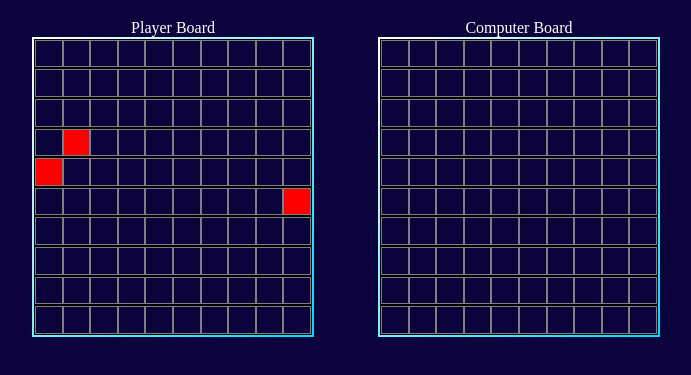
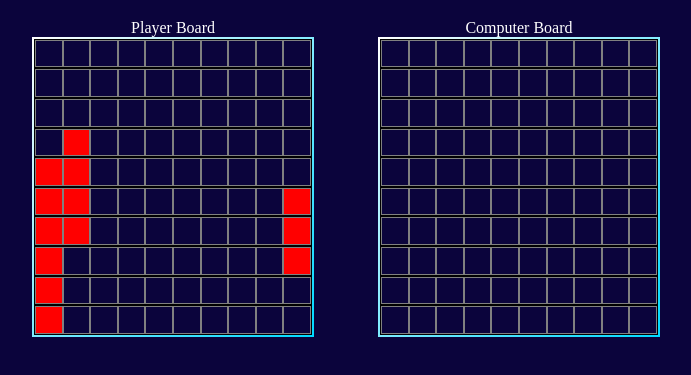
Before and after one commit to jwaddell10/Battleship, a website built with webpack: page src/index.html in a window 1280 px wide. Shown: the part 61-436 px from the top of the page, without its empty margins (294-985 px from the left). Built offline with nearby package versions, Linux system fonts and the light colour scheme; a web font is replaced by a local one.

Commit message:
renderships on board

```diff
--- a/src/dom.js
+++ b/src/dom.js
@@ -44,22 +44,32 @@ function renderPlayerShips() {
     shipsArray.forEach((ship) => {
         const x = ship.x;
         const y = ship.y;
+        const length = ship.length;
+        const orientation = ship.orientation;
 
+        for (let i = 0; i < length; i++) {
             const shipElement = document.createElement('div');
             shipElement.classList.add('ship');
-        shipElement.id = `ship${x}-${y}`;
-        console.log(shipElement, 'this is shipele');
+            shipElement.id = `ship-${x}-${y}-${i}`;
+            console.log(shipElement)
+            // Calculate the position based on orientation
+            if (orientation === 'horizontal') {
+                shipElement.style.gridColumn = `${y + i + 1} / span 1`;
+                shipElement.style.gridRow = `${x + 1}`;
+            } else if (orientation === 'vertical') {
+                shipElement.style.gridColumn = `${y + 1}`;
+                shipElement.style.gridRow = `${x + i + 1} / span 1`;
+            }
 
-        //put shipelement in proper cell
+            // Put shipElement in the proper cell
             const cell = document.getElementById(`cell-${x}-${y}`);
-        console.log(cell, 'this is cell');
-
             if (cell) {
                 cell.appendChild(shipElement);
             } else {
                 console.log(`Cell-${x}-${y} doesn't exist or is already filled`);
             }
-    })
+        }
+    });
 }
 
 export {
--- a/src/gameboard.js
+++ b/src/gameboard.js
@@ -22,8 +22,19 @@ class gameBoard {
 
     placeShips(ships) {
        ships.forEach((ship) => {
-        this.board[ship.x][ship.y] = ship;
-       })
+        const { x, y, orientation } = ship;
+
+            if (orientation === 'horizontal') {
+                for (let i = 0; i < ship.length; i++) {
+                    this.board[ship.x][ship.y + i] = ship;
+                }
+
+            } else if (orientation === 'vertical') {
+                for (let i = 0; i < ship.length; i++) {
+                    this.board[ship.x + i][ship.y] = ship;
+                }
+            }
+        })
     }
 
     receiveAttack(ships, x, y) {
--- a/src/ship.js
+++ b/src/ship.js
@@ -1,10 +1,11 @@
 class Ship {
-    constructor(length, numberOfHits, isSunk, x, y) {
+    constructor(length, numberOfHits, isSunk, x, y, orientation) {
         this.length = length;
         this.numberOfHits = numberOfHits;
         this.isSunk = isSunk;
         this.x = x;
         this.y = y;
+        this.orientation = orientation
     }
 
     shipWasHit() {
@@ -26,9 +27,9 @@ class Ship {
 }
 
 const shipsArray = []
-const ship1 = new Ship(4, 0, false, 4, 0)
-const ship2 = new Ship(4, 0, false, 3, 1)
-const ship3 = new Ship(3, 0, false, 5, 9)
+const ship1 = new Ship(6, 0, false, 4, 0, 'horizontal')
+const ship2 = new Ship(4, 0, false, 3, 1, 'vertical')
+const ship3 = new Ship(3, 0, false, 5, 9, 'horizontal');
 shipsArray.push(ship1, ship2, ship3);
 
 export { shipsArray, Ship }
--- a/src/styles/styles.css
+++ b/src/styles/styles.css
@@ -57,7 +57,6 @@ body {
 }
 
 .cell {
-    background-color: #0b043c;
     height: 2vw;
     width: 2vw;
     display: inline-block; /* Use inline-block for cells */
@@ -79,9 +78,8 @@ body {
 }
 
 .ship {
-    background-color: red; /* Set the background color of the ship */
-    width: 100%; /* Set the width of the ship */
-    height: 100%; /* Set the height of the ship */
-    /* Add some margin to separate ships */
-    /* Add other styles like border-radius, box-shadow, or background images as desired */
+    width: 2vw; /* Make the ship as wide as the cell */
+    height: 2vw; /* Make the ship as tall as the cell */
+    background-color: red; /* Example background color for ships */
+    display: inline-block;
 }
```
Also changed, not shown: dist/index_bundle.js. Lines whose indentation alone changed are shown as unchanged.
